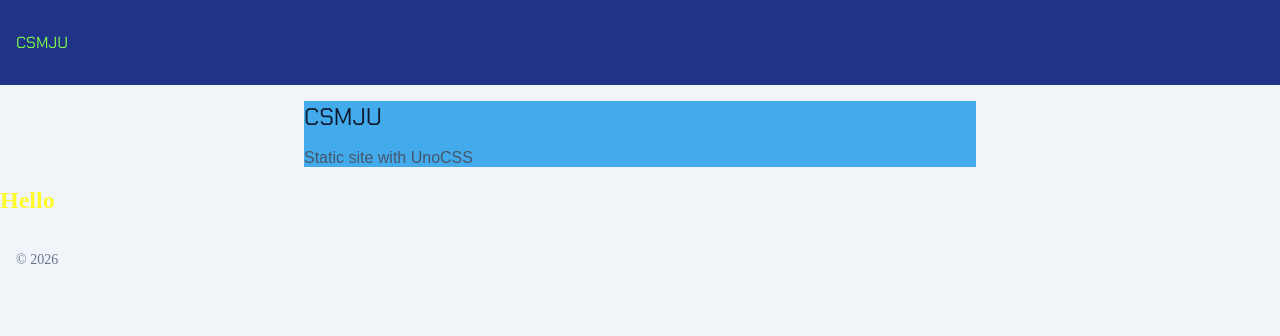
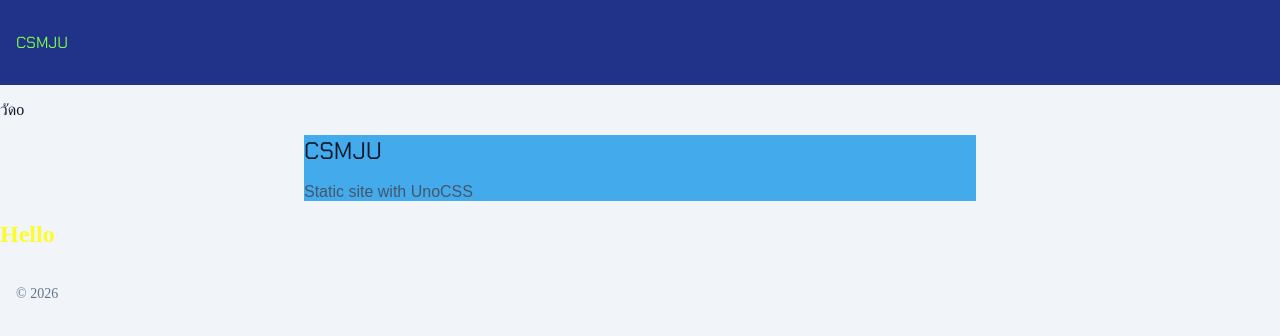
Before and after one commit to YurudakiThai/web-technology-lab-, a website: page public/index.html in a window 1280 px wide. Drawn offline with Linux system fonts and the light colour scheme.

Commit message:
add lsp unocss and change

```diff
--- a/public/index.html
+++ b/public/index.html
@@ -13,6 +13,7 @@
   <header class="border-b p-4 font-bold chakra-petch-regular  " style="background-color: #213389;">
     <p style="color:#7CFB49;">CSMJU</p>
   </header>
+  <p>วัดo</p>
 
   <main class="mx-auto max-w-2xl p-12" style="background-color: #43ABEC ">
     <h1 class="text-2xl font-bold chakra-petch-regular ">
--- a/public/uno.css
+++ b/public/uno.css
@@ -17,6 +17,9 @@
 .text-slate-600{--un-text-opacity:1;color:rgb(71 85 105 / var(--un-text-opacity));}
 .text-slate-900{--un-text-opacity:1;color:rgb(15 23 42 / var(--un-text-opacity));}
 .font-bold{font-weight:700;}
+p {
+  .ibm-plex-sans-thai-regular
+}
 .chakra-petch-regular {
   font-family: "Chakra Petch", sans-serif;
   font-weight: 400;
```
